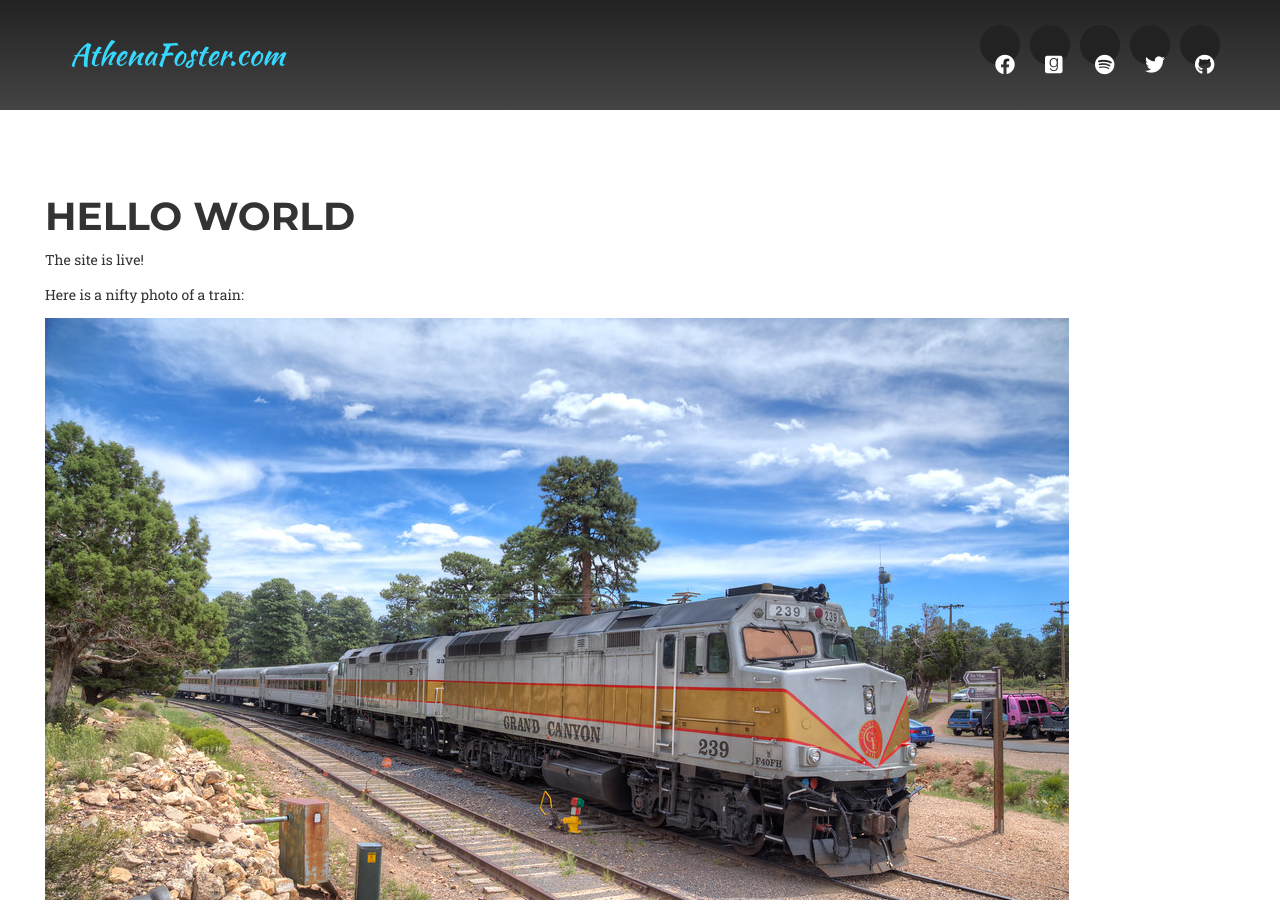
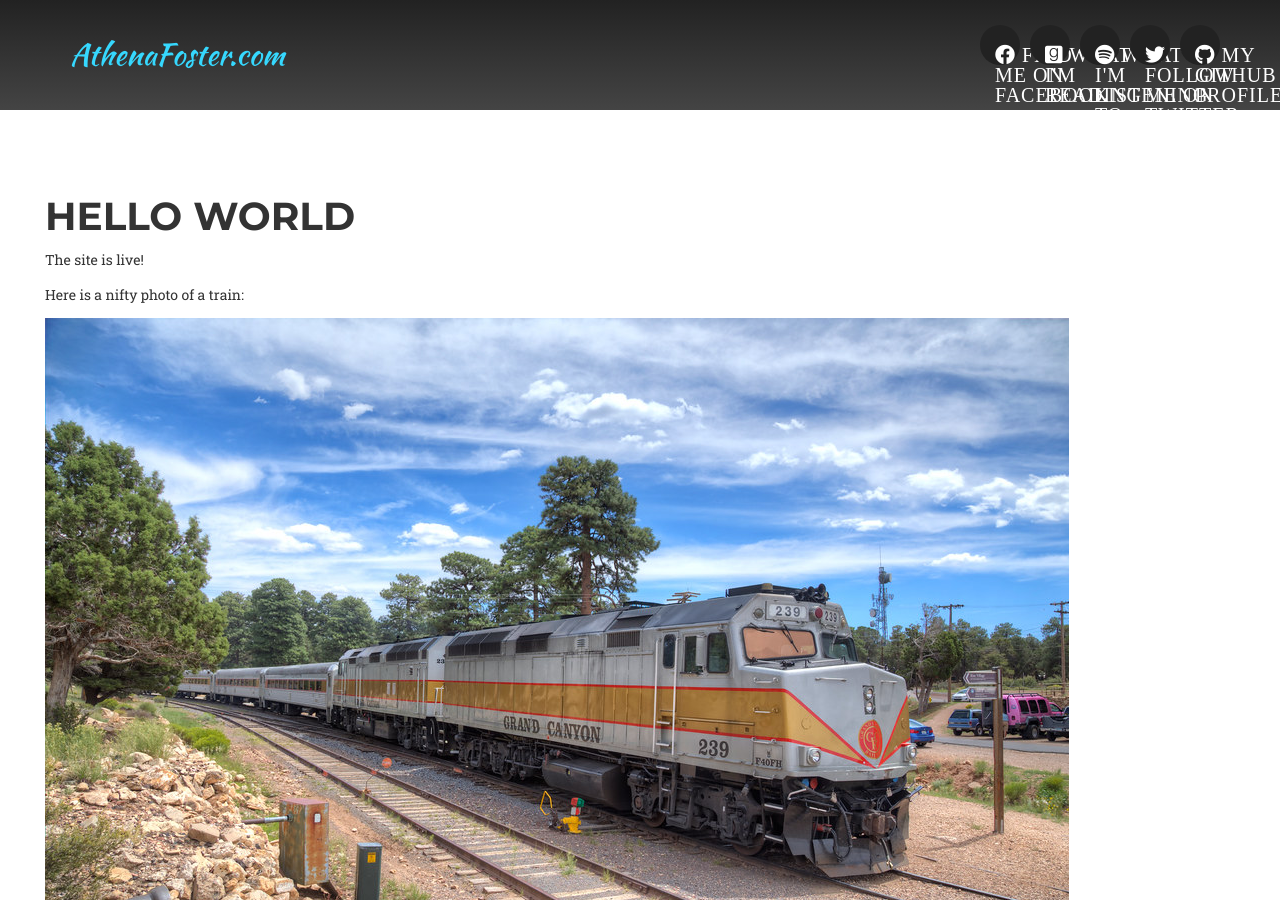
Before and after one commit to AthenaFoster/athenafoster.com, a Jekyll site: the page built from _posts/2021-08-01-hello-world.md, in a window 1280 px wide and 900 px high. Built offline with Jekyll 4.4.1, drawn with Linux system fonts in a browser that asks for light colours; some web fonts are replaced.

```diff
--- a/_config.yml
+++ b/_config.yml
@@ -10,14 +10,19 @@ description: "Athena Foster, freelance writer."
 social:
   - title: facebook
     url: https://facebook.com/AthenaFoster
+    text: Find me on Facebook
   - title: goodreads
     url: https://www.goodreads.com/athenafoster
+    text: What I'm reading
   - title: spotify
     url: https://open.spotify.com/user/1255770321?si=a6cb666720424455&nd=1
+    text: What I'm listening to
   - title: twitter
     url: https://twitter.com/PedanticASF
+    text: Follow me on Twitter
   - title: github
     url: https://github.com/AthenaFoster
+    text: My GitHub profile
 
 works:
 - title: Sown Men
--- a/_includes/nav.html
+++ b/_includes/nav.html
@@ -11,12 +11,11 @@
                 </button>
                 <a class="navbar-brand page-scroll" href="#page-top">{{site.title}}</a>
             </div>
-
             <!-- Collect the nav links, forms, and other content for toggling -->
             <div class="collapse navbar-collapse" id="bs-example-navbar-collapse-1">
                 <ul class="nav navbar-nav navbar-right list-inline social-buttons">
 										{%- for link in site.social %}
-										<li><a href="{{link.url}}"><i class="fab fa-{{link.title}}"></i></a></li>
+										<li><a href="{{link.url}}"><i class="fab fa-{{link.title}}"><span class="nav-text"> {{link.text}}</span></i></a></li>
 										{%- endfor %}
                 </ul>
             </div>
```
Also changed, not shown: home.css (+13 -2 lines).
